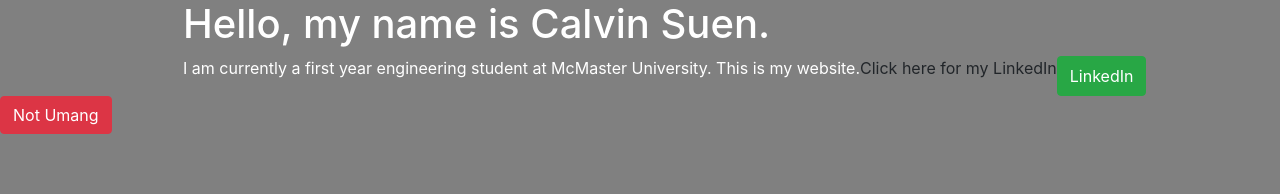
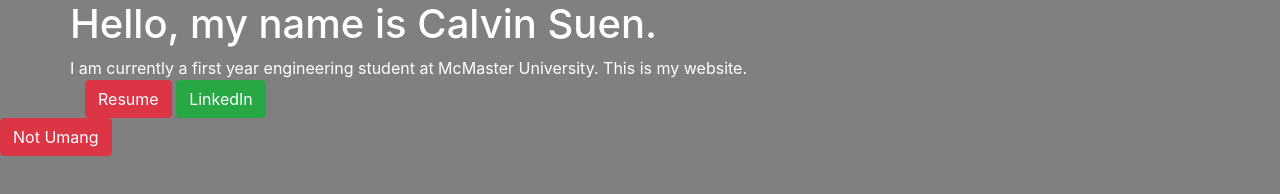
Before and after one commit to qalvinsuen/qalvinsuen.github.io, a plain HTML site: page index.html in a window 1280 px wide. Drawn offline with nearby package versions, Linux system fonts and the light colour scheme.

Commit message:
Add files via upload

```diff
--- a/index.html
+++ b/index.html
@@ -12,18 +12,18 @@
     <link rel="icon" href="images/favicon.io"/>
     <!-- Import font awesome -->
     <script src="https://kit.fontawesome.com/d245b2d381.js" crossorigin="anonymous"></script>
-    <title>Student's Personal Website</title>
+    <title>Calvin Suen</title>
 </head>
 
 <body>
-    <div class="container main">
+    <div class="container" class="main">
         <div class="row">
             <!-- Content goes here -->
             <h1 class="blurb">Hello, my name is Calvin Suen.</h1>
-            <p class="blurb">I am currently a first year engineering student at McMaster University. This is my website. </p>
-            <a1 href="https://www.linkedin.com/in/qalvin/">Click here for my LinkedIn</a1>
-            <button type="button" class="btn btn-success">LinkedIn</button>
-            <a2 href="Resume.pdf"></a2>
+            <p1 class="blurb">I am currently a first year engineering student at McMaster University. This is my website. </p1>
+        </div class="bump">
+            <a href="Resume.pdf" target="_blank"><button type="button" class="btn btn-danger">Resume</button>
+            <a href="https://www.linkedin.com/in/qalvin/" target="_blank"><button type="button" class="btn btn-success">LinkedIn</button>
         </div>
     </div>
     <!-- Optional JavaScript -->
--- a/style.css
+++ b/style.css
@@ -2,7 +2,7 @@ body, html {
 background-color: grey;}
 
 .blurb{
-color: white}{
-padding: 50px;}
+color: white}
 
-.main{padding-left: 10vw  }{padding-top: 50px  }
+.row{padding-left:}{padding-top: 500px }
+.bump{padding-left: 50px}
```
Also changed, not shown: 1 other file.
